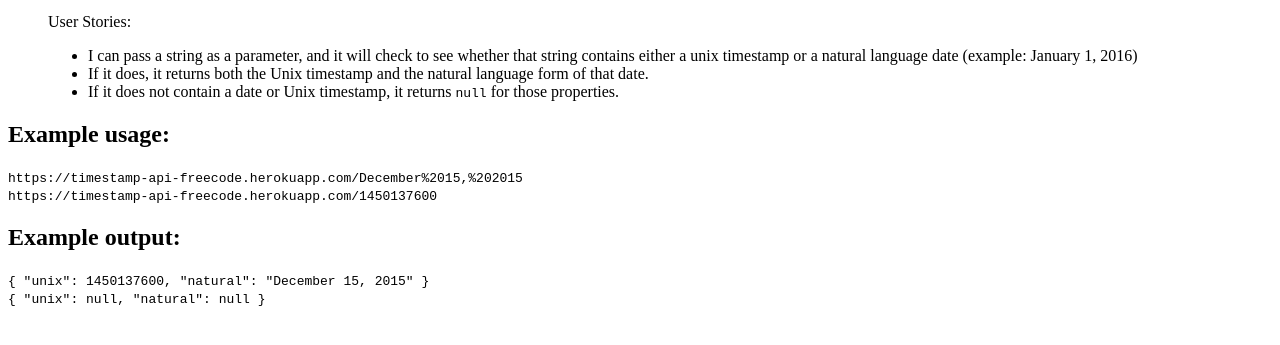
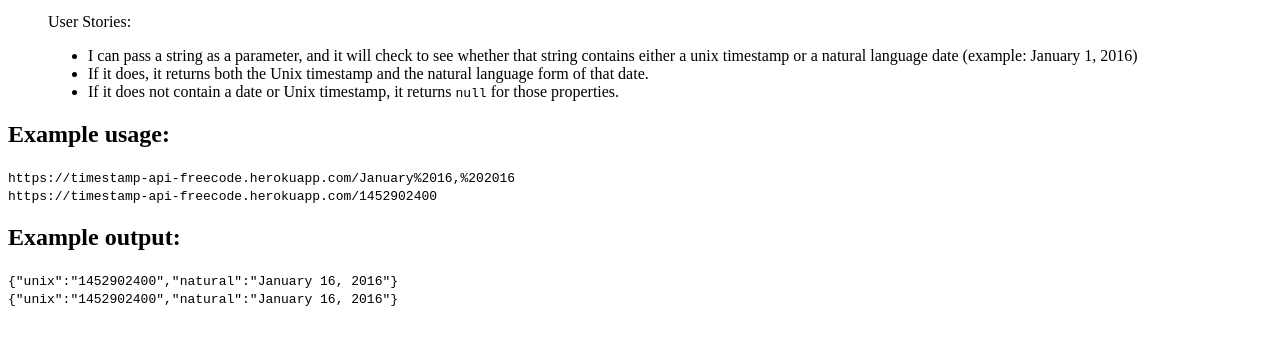
Before and after one commit to raphatestc/timestamp, a website: page index.html in a window 1280 px wide. Shown: the part 101-446 px from the top of the page. Drawn offline with Linux system fonts and the light colour scheme.

Commit message:
Change values

```diff
--- a/index.html
+++ b/index.html
@@ -18,11 +18,11 @@
             </ul>
         </blockquote>
         <h2>Example usage:</h2>
-            <code>https://timestamp-api-freecode.herokuapp.com/December%2015,%202015</code><br>
-            <code>https://timestamp-api-freecode.herokuapp.com/1450137600</code>
+            <code>https://timestamp-api-freecode.herokuapp.com/January%2016,%202016</code><br>
+            <code>https://timestamp-api-freecode.herokuapp.com/1452902400</code>
         <h2>Example output:</h2>
-        <code>{ "unix": 1450137600, "natural": "December 15, 2015" }</code><br>
-        <code>{ "unix": null, "natural": null }</code>
+        <code>{"unix":"1452902400","natural":"January 16, 2016"}</code><br>
+        <code>{"unix":"1452902400","natural":"January 16, 2016"}</code>
     </div>
 </body>
 </html>
```
